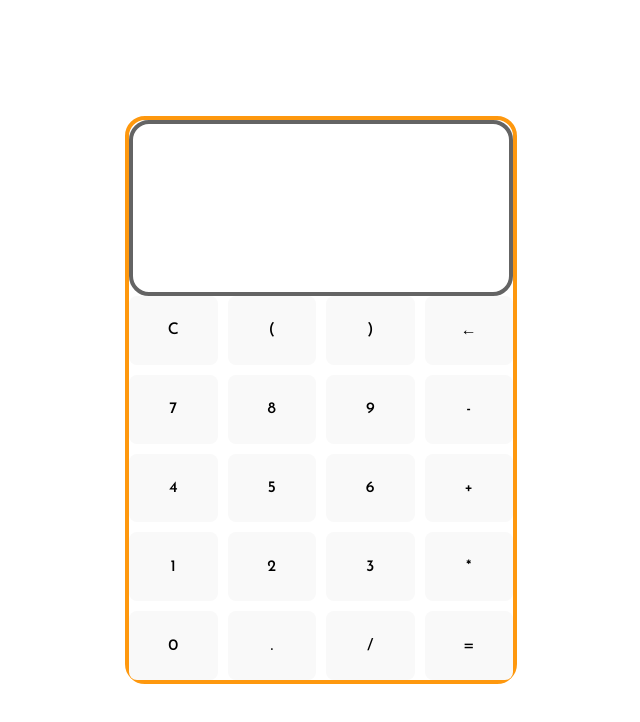
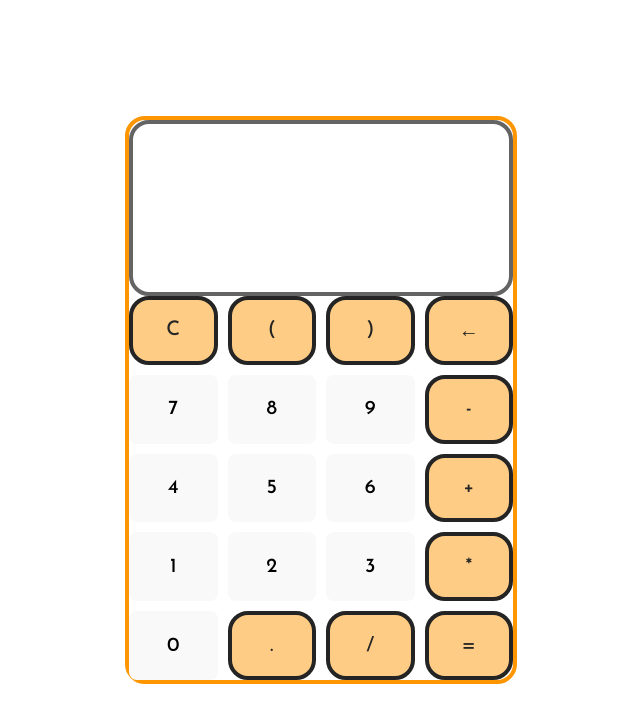
Before and after one commit to Alex9600t/react-calc, a React (Vite) app in the folder calc/: page / in a window 1280 px wide. Shown: the top 722 px of the page, without its empty margins (319-959 px from the left). Built offline with nearby package versions, Linux system fonts and the light colour scheme.

Commit message:
Rel :3 :cookie:

```diff
--- a/calc/src/App.css
+++ b/calc/src/App.css
@@ -6,7 +6,7 @@
 }
 
 .calc {
-  border: 4px solid rgb(254, 152, 14);
+  border: 4px solid rgb(254, 150, 1);
   border-radius: 20px;
   width: 30vw;
   height: 70vh;
@@ -32,6 +32,7 @@
   display: flex;
   align-items: center;
   justify-content: center;
+  font-size: 20px;
 }
 
 .resText {
@@ -41,6 +42,13 @@
   font-size: 32px;
 }
 
+.main {
+  background-color: rgba(254, 149, 1, 0.479);
+  color: #242424;
+  border: 4px solid #242424;
+  border-radius:20px;
+}
+
 span {
   font-family: "Josefin Sans", sans-serif;
 }
--- a/calc/src/App.jsx
+++ b/calc/src/App.jsx
@@ -17,16 +17,16 @@ function App() {
           </span>
         </div>
         <div className="UI">
-        <button onClick={() => setCount((expression) => expression = '')} className="item class7">
+        <button onClick={() => setCount((expression) => expression = '')} className="item clear main">
             <span>C</span>
           </button>
-          <button onClick={() => setCount((expression) => expression += '(')} className="item class7">
+          <button onClick={() => setCount((expression) => expression += '(')} className="item sim2 main">
             <span>{sim1}</span>
           </button>
-          <button onClick={() => setCount((expression) => expression += ')')} className="item class7">
+          <button onClick={() => setCount((expression) => expression += ')')} className="item sim1 main">
             <span>{sim2}</span>
           </button>
-          <button onClick={() => setCount((expression) => expression = expression.slice(0, -1))} className="item class0">
+          <button onClick={() => setCount((expression) => expression = expression.slice(0, -1))} className="item del main">
             <span>←</span>
           </button>
           <button onClick={() => setCount((expression) => expression += '7')} className="item class7">
@@ -38,7 +38,7 @@ function App() {
           <button onClick={() => setCount((expression) => expression += '9')} className="item class9">
             <span>9</span>
           </button>
-          <button onClick={() => setCount((expression) => expression += '-')} className="item minus">
+          <button onClick={() => setCount((expression) => expression += '-')} className="item minus main">
             <span>-</span>
           </button>
           <button onClick={() => setCount((expression) => expression += '4')} className="item class4">
@@ -50,7 +50,7 @@ function App() {
           <button onClick={() => setCount((expression) => expression += '6')} className="item class6">
             <span>6</span>
           </button>
-          <button onClick={() => setCount((expression) => expression += '+')} className="item plus">
+          <button onClick={() => setCount((expression) => expression += '+')} className="item plus main">
             <span>+</span>
           </button>
           <button onClick={() => setCount((expression) => expression += '1')} className="item class1" >
@@ -62,19 +62,19 @@ function App() {
           <button onClick={() => setCount((expression) => expression += '3')} className="item class3">
             <span>3</span>
           </button>
-          <button onClick={() => setCount((expression) => expression += '*')} className="item multiply">
+          <button onClick={() => setCount((expression) => expression += '*')} className="item multiply main">
             <span>*</span>
           </button>
           <button onClick={() => setCount((expression) => expression += '0')} className="item class0">
             <span>0</span>
           </button>
-          <button onClick={() => setCount((expression) => expression += '.')} className="item class0">
+          <button onClick={() => setCount((expression) => expression += '.')} className="item class0 main">
             <span>.</span>
           </button>
-          <button onClick={() => setCount((expression) => expression += '/')} className="item divide">
+          <button onClick={() => setCount((expression) => expression += '/')} className="item divide main">
             <span>/</span>
           </button>
-          <button onClick={() => setCount((expression) => eval(expression))} className="item equals">
+          <button onClick={() => setCount((expression) => eval(expression))} className="item equals main">
             <span>=</span>
           </button>
         </div>
```
